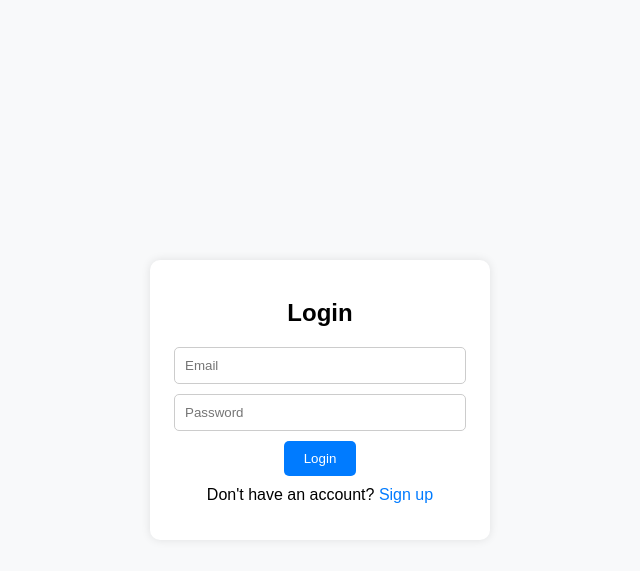
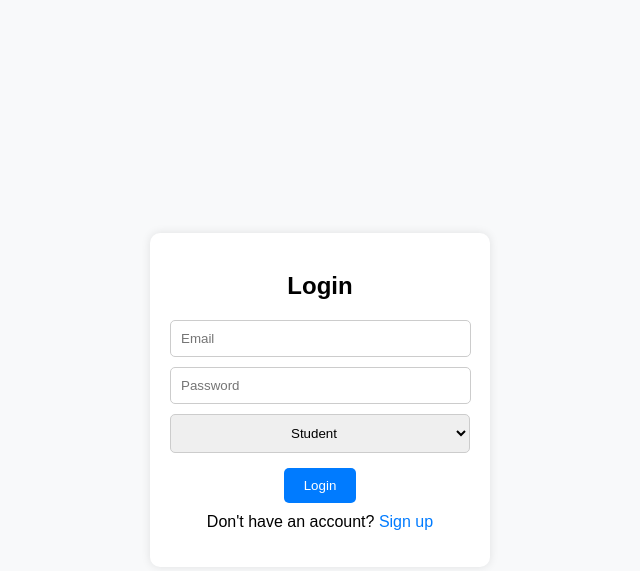
Before and after one commit to rajesh-1920/EduSphere-A-Complete-Learning-Management-System, a PHP site: page /login.php in a window 1280 px wide. Shown: the top 571 px of the page, without its empty margins (320-960 px from the left). Run offline with PHP 8.4, Linux system fonts and the light colour scheme.

Commit message:
login done

```diff
--- a/css/login.css
+++ b/css/login.css
@@ -51,16 +51,29 @@ body {
     margin-bottom: 20px;
 }
 
-.form-box input, .form-box select {
-    width: 90%;
+.form-box input,
+.form-box select {
+    width: 93%;
     padding: 10px;
     margin-bottom: 10px;
     border: 1px solid #ccc;
     border-radius: 5px;
 }
 
-.form-box p {
+.form-box select {
+    width: 100%;
+    text-align: center;
+}
+
+.form-box .sign {
     margin-top: 10px;
+}
+
+.form-box .messege {
+    margin-top: 0px;
+    padding-bottom: 5px;
+    color: red;
+    font-size: small;
 }
 
 .form-box a {
--- a/login.php
+++ b/login.php
@@ -2,6 +2,17 @@
 if (isset($_GET['signup']) && $_GET["signup"] == "success") {
     $success_message = "Signup successful! Please log in";
 }
+
+include("function/login-signup.php");
+$login_obj = new login_signup();
+if (isset($_POST["login"])) {
+    $login_message = $login_obj->login_section($_POST);
+    if ($login_message == "success") {
+        header("Location: index.php?login=success");
+        exit();
+    }
+}
+
 ?>
 <!DOCTYPE html>
 <html lang="en">
@@ -24,11 +35,21 @@ if (isset($_GET['signup']) && $_GET["signup"] == "success") {
         </div>
         <div class="form-box">
             <h2>Login</h2>
-            <form action="login.php" method="POST">
+            <form action="" method="POST">
                 <input type="email" name="email" placeholder="Email" required>
                 <input type="password" name="password" placeholder="Password" required>
-                <button type="submit" class="btn">Login</button>
-                <p>Don't have an account? <a href="signup.php">Sign up</a></p>
+                <select name="role">
+                    <option value="student">Student</option>
+                    <option value="instructor">Instructor</option>
+                </select>
+                <div class="messege">
+                    <?php
+                    if (isset($login_message)) {
+                        echo $login_message;
+                    } ?>
+                </div>
+                <button type="submit" class="btn" name="login">Login</button>
+                <p class="sign">Don't have an account? <a href="signup.php">Sign up</a></p>
             </form>
         </div>
     </section>
```
Also changed, not shown: function/login-signup.php (+32 -1 lines), signup.php (+7 -7 lines), template/css/navbar.css (+6 -2 lines), template/navbar.php (+9 -3 lines).
